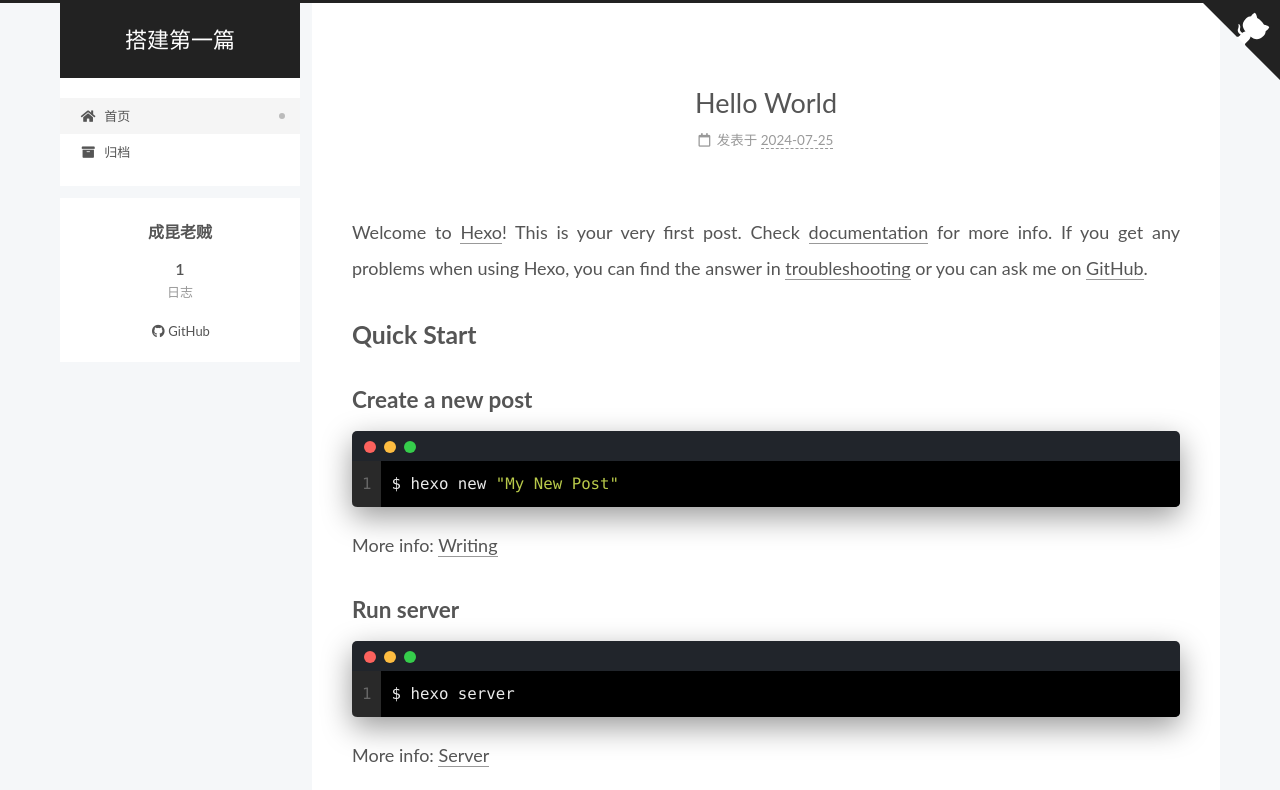
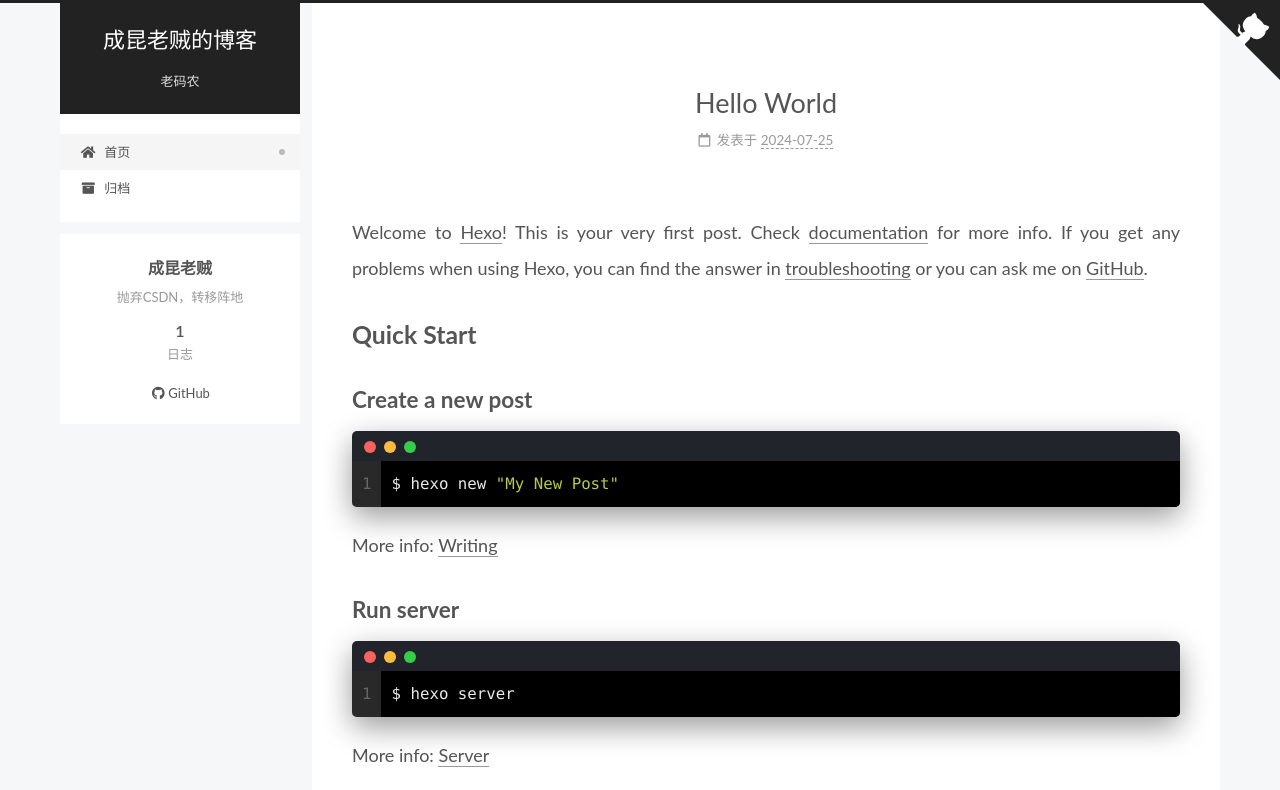
Before and after one commit to iaiti/iaiti.github.io, a plain HTML site: page index.html in a window 1280 px wide. Shown: the top 790 px of the page. Drawn offline with Linux system fonts and the light colour scheme.

Commit message:
Site updated: 2024-07-25 17:10:36

```diff
--- a/css/main.css
+++ b/css/main.css
@@ -1281,7 +1281,7 @@
 }
 .links-of-author a::before,
 .links-of-author span.exturl::before {
-  background: #f2ff2b;
+  background: #b4aa2d;
   border-radius: 50%;
   content: ' ';
   display: inline-block;
--- a/index.html
+++ b/index.html
@@ -20,12 +20,15 @@
     var CONFIG = {"hostname":"example.com","root":"/","scheme":"Pisces","version":"7.8.0","exturl":false,"sidebar":{"position":"left","display":"post","padding":18,"offset":12,"onmobile":false},"copycode":{"enable":true,"show_result":true,"style":"mac"},"back2top":{"enable":true,"sidebar":false,"scrollpercent":false},"bookmark":{"enable":false,"color":"#222","save":"auto"},"fancybox":false,"mediumzoom":false,"lazyload":false,"pangu":false,"comments":{"style":"tabs","active":null,"storage":true,"lazyload":false,"nav":null},"algolia":{"hits":{"per_page":10},"labels":{"input_placeholder":"Search for Posts","hits_empty":"We didn't find any results for the search: ${query}","hits_stats":"${hits} results found in ${time} ms"}},"localsearch":{"enable":false,"trigger":"auto","top_n_per_article":1,"unescape":false,"preload":false},"motion":{"enable":true,"async":false,"transition":{"post_block":"fadeIn","post_header":"slideDownIn","post_body":"slideDownIn","coll_header":"slideLeftIn","sidebar":"slideUpIn"}}};
   </script>
 
-  <meta property="og:type" content="website">
-<meta property="og:title" content="搭建第一篇">
+  <meta name="description" content="抛弃CSDN，转移阵地">
+<meta property="og:type" content="website">
+<meta property="og:title" content="成昆老贼的博客">
 <meta property="og:url" content="http://example.com/index.html">
-<meta property="og:site_name" content="搭建第一篇">
+<meta property="og:site_name" content="成昆老贼的博客">
+<meta property="og:description" content="抛弃CSDN，转移阵地">
 <meta property="og:locale" content="zh_CN">
 <meta property="article:author" content="成昆老贼">
+<meta property="article:tag" content="Java,Python,机器学习,深度学习,生活">
 <meta name="twitter:card" content="summary">
 
 <link rel="canonical" href="http://example.com/">
@@ -41,7 +44,7 @@
   };
 </script>
 
-  <title>搭建第一篇</title>
+  <title>成昆老贼的博客</title>
 
 
 
@@ -92,9 +95,10 @@
 
     <a href="/" class="brand" rel="start">
       <span class="logo-line-before"><i></i></span>
-      <h1 class="site-title">搭建第一篇</h1>
+      <h1 class="site-title">成昆老贼的博客</h1>
       <span class="logo-line-after"><i></i></span>
     </a>
+      <p class="site-subtitle" itemprop="description">老码农</p>
   </div>
 
   <div class="site-nav-right">
@@ -153,11 +157,11 @@
     <span hidden itemprop="author" itemscope itemtype="http://schema.org/Person">
       <meta itemprop="image" content="/images/avatar.gif">
       <meta itemprop="name" content="成昆老贼">
-      <meta itemprop="description" content="">
+      <meta itemprop="description" content="抛弃CSDN，转移阵地">
     </span>
 
     <span hidden itemprop="publisher" itemscope itemtype="http://schema.org/Organization">
-      <meta itemprop="name" content="搭建第一篇">
+      <meta itemprop="name" content="成昆老贼的博客">
     </span>
       <header class="post-header">
         <h2 class="post-title" itemprop="name headline">
@@ -273,7 +277,7 @@
       <div class="site-overview-wrap sidebar-panel">
         <div class="site-author motion-element" itemprop="author" itemscope itemtype="http://schema.org/Person">
   <p class="site-author-name" itemprop="name">成昆老贼</p>
-  <div class="site-description" itemprop="description"></div>
+  <div class="site-description" itemprop="description">抛弃CSDN，转移阵地</div>
 </div>
 <div class="site-state-wrap motion-element">
   <nav class="site-state">
```
Also changed, not shown: 2024/07/25/hello-world/index.html (+8 -6 lines), archives/2024/07/index.html (+10 -6 lines), archives/2024/index.html (+10 -6 lines), archives/index.html (+10 -6 lines).
